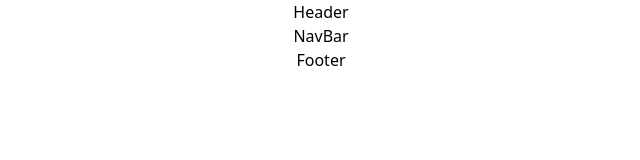
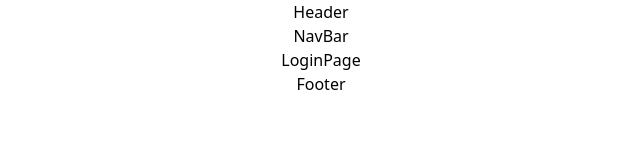
Before and after one commit to Hub-Mo-Amotek/E-commerce-webshop, a React (Create React App) app in the folder webshop-frontend/: page /Login in a window 1280 px wide. Shown: the top 160 px of the page, without its empty margins (319-959 px from the left). Built offline with nearby package versions, Linux system fonts and the light colour scheme; the HTML template or start-up script is replaced by a standard one.

Commit message:
removed login component + added login-page to app.js

```diff
--- a/webshop-frontend/src/App.js
+++ b/webshop-frontend/src/App.js
@@ -6,6 +6,7 @@ import Header from './components/Header';
 import Footer from './components/Footer';
 import ProductsPage from './routes/ProductsPage';
 import CartPage from './routes/CartPage';
+import LoginPage from "./routes/LoginPage";
 
 
 function App() {
@@ -15,6 +16,7 @@ function App() {
         <Header />
         <Routes>
           <Route exact path="/" element={<Home />} />
+          <Route exact path="/Login" element={<LoginPage />} />
           <Route exact path="/product-detail" element={<ProductDetail />} />
           <Route exact path="/category" element={<ProductsPage />} />
           <Route exact path="/cart" element={<CartPage />} />
```
Also changed, not shown: webshop-frontend/src/components/LogIn.js (deleted).
